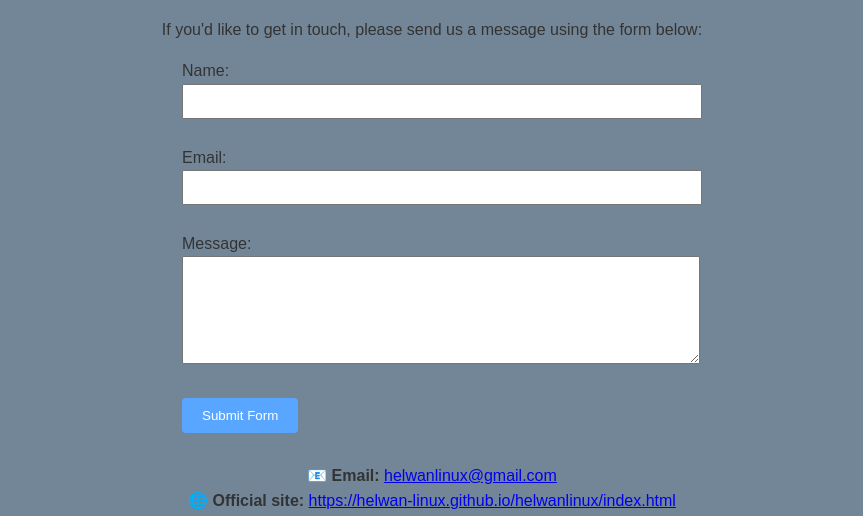
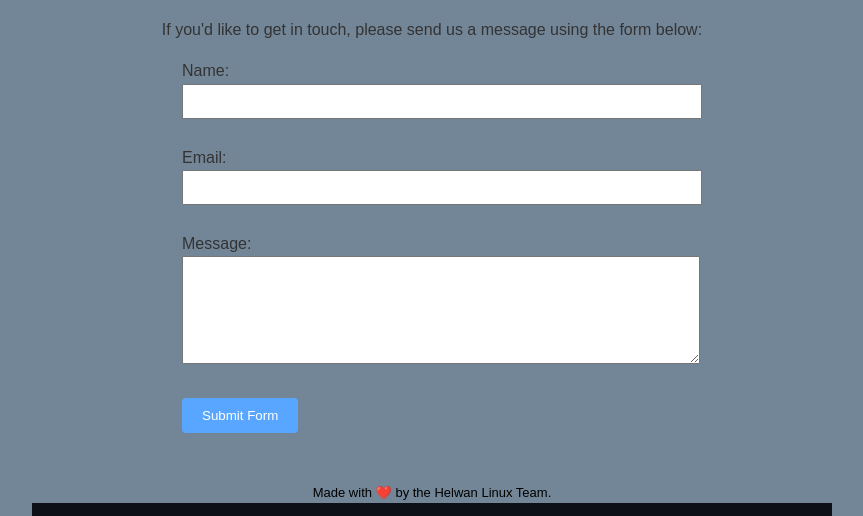
Before and after one commit to helwan-linux/helwanlinux, a plain HTML site: page contact.html in a window 1280 px wide. Shown: the part 410-926 px from the top of the page, without its empty margins (208-1071 px from the left). Drawn offline with Linux system fonts and the light colour scheme.

Commit message:
Update contact.html

```diff
--- a/contact.html
+++ b/contact.html
@@ -114,12 +114,6 @@
   <div id="result" style="margin-top:10px; color:green;"></div>
 </form>
 
-<!-- Alternative contact methods -->
-<ul style="list-style: none; padding-left: 0; margin-top: 30px;">
-  <li>📧 <strong>Email:</strong> <a href="mailto:helwanlinux@gmail.com">helwanlinux@gmail.com</a></li>
-  <li>🌐 <strong>Official site:</strong> <a href="https://helwan-linux.github.io/helwanlinux/index.html">https://helwan-linux.github.io/helwanlinux/index.html</a></li>
-  <li>💬 <strong>Forum:</strong> <a href="https://helwanlinux.createaforum.com/index.php">Join the community forum</a></li>
-</ul>
 
 <footer style="font-size: small; margin-top: 50px;">
   Made with ❤️ by the Helwan Linux Team.
```
